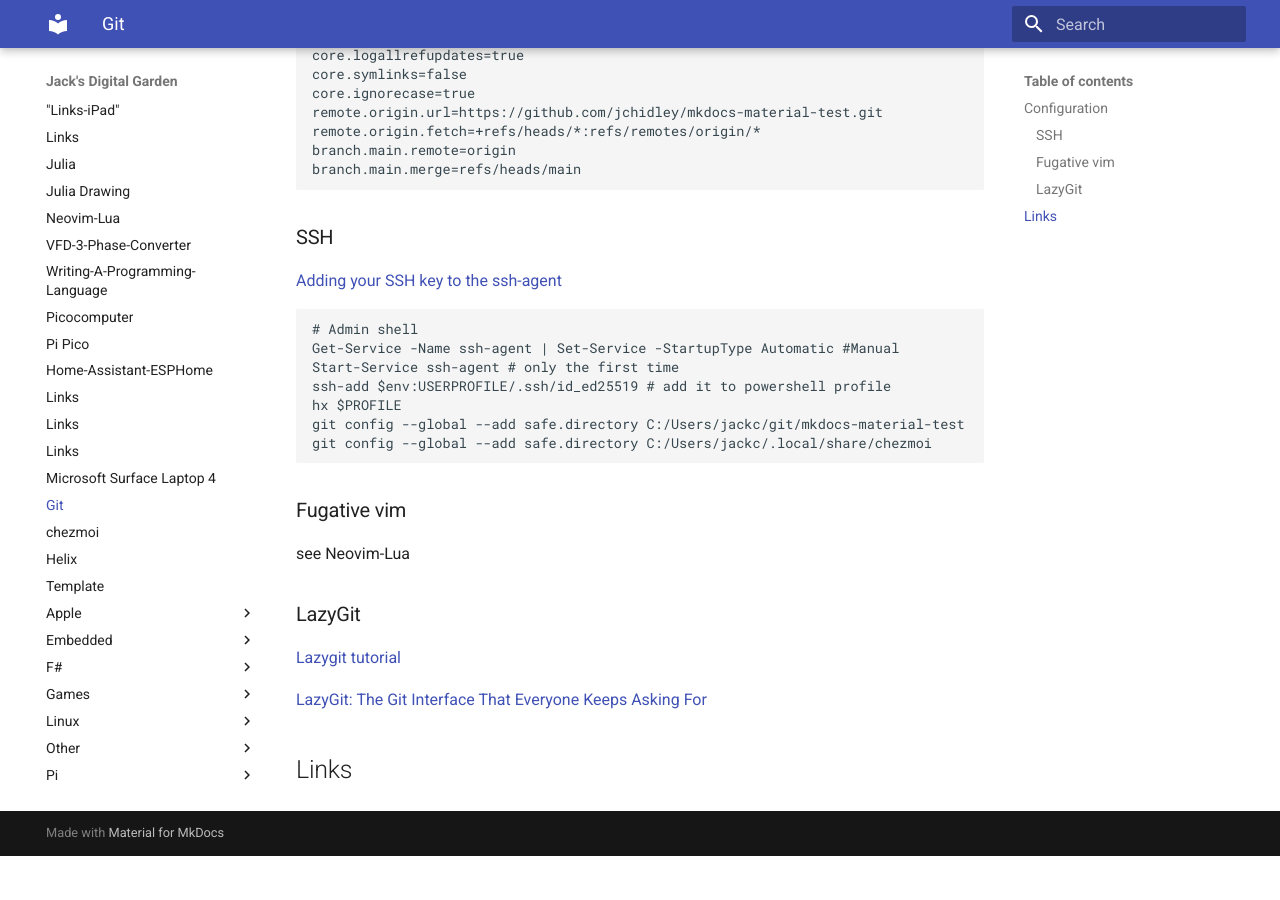
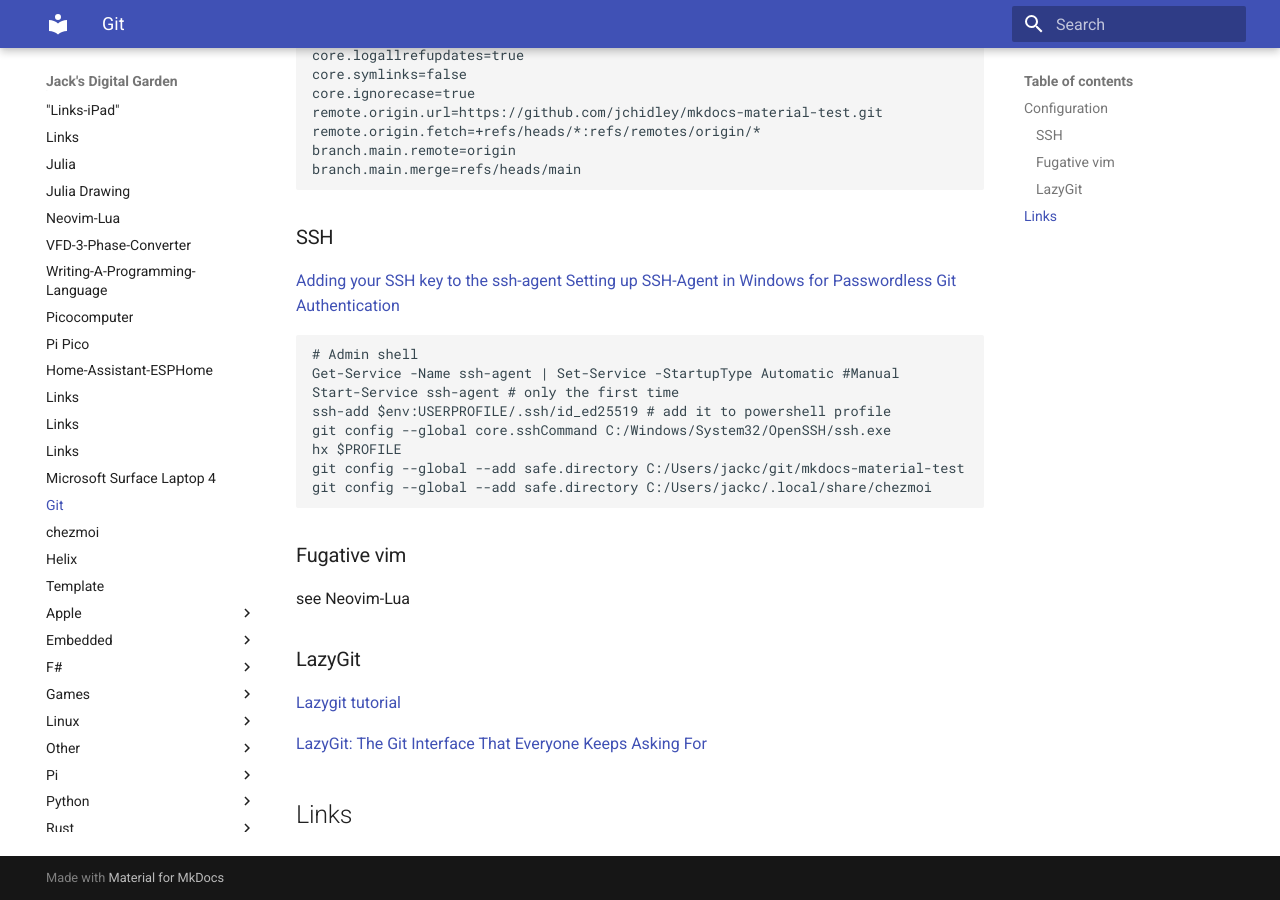
Before and after one commit to jchidley/mkdocs-material-test, an MkDocs documentation site: the page built from docs/2024-01-28-Git.md, in a window 1280 px wide and 900 px high, scrolled down 561 px. Built offline with MkDocs 1.6.1 and Material for MkDocs 9.7.7, drawn with Linux system fonts in a browser that asks for light colours; before the commit the page ends 1417 px from its top, so only the background shows below that.

Commit message:
added C:/Windows/System32/OpenSSH/ssh.exe to git config

````diff
--- a/docs/2024-01-28-Git.md
+++ b/docs/2024-01-28-Git.md
@@ -41,12 +41,14 @@
 ### SSH
 
 [Adding your SSH key to the ssh-agent](https://docs.github.com/en/authentication/connecting-to-github-with-ssh/generating-a-new-ssh-key-and-adding-it-to-the-ssh-agent?platform=windows)
+[Setting up SSH-Agent in Windows for Passwordless Git Authentication](https://interworks.com/blog/2021/09/15/setting-up-ssh-agent-in-windows-for-passwordless-git-authentication/)
 
 ```PowerShell
 # Admin shell
 Get-Service -Name ssh-agent | Set-Service -StartupType Automatic #Manual
 Start-Service ssh-agent # only the first time
 ssh-add $env:USERPROFILE/.ssh/id_ed25519 # add it to powershell profile
+git config --global core.sshCommand C:/Windows/System32/OpenSSH/ssh.exe
 hx $PROFILE
 git config --global --add safe.directory C:/Users/jackc/git/mkdocs-material-test
 git config --global --add safe.directory C:/Users/jackc/.local/share/chezmoi
````
